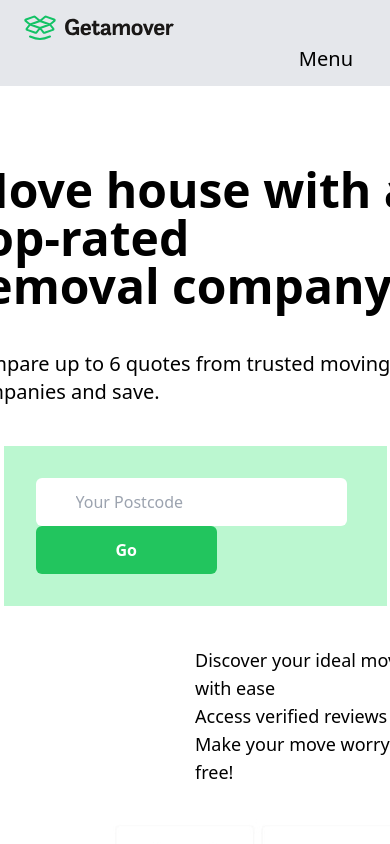
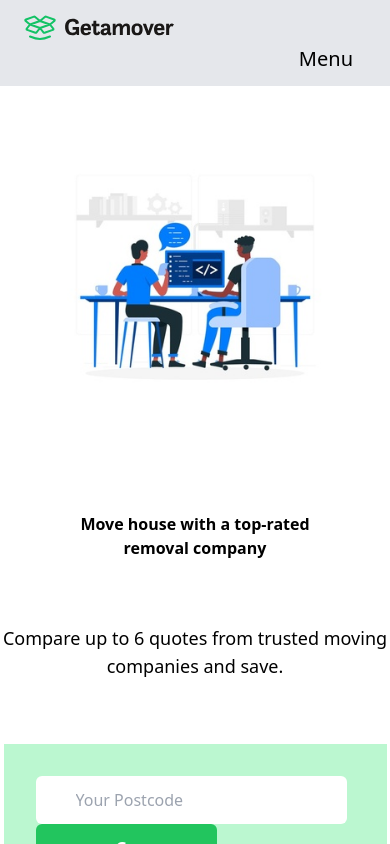
Before and after one commit to codewithahad01/getamover, a React (Create React App) app: page / in a window 390 px wide. Shown: the top 844 px of the page. Built offline with nearby package versions, Linux system fonts and the light colour scheme.

Commit message:
content section modified and responsive added

```diff
--- a/src/components/Content.js
+++ b/src/components/Content.js
@@ -1,14 +1,14 @@
 import React from "react";
 import image from '../assets/two.jpg'
-// import forwardBtn from '../assets/next.png'
-import checkIcom from '../assets/check.png'
 
 
 const Content = () => {
     return (
-        <div className=" mt-20 grid  place-content-center ">
-        <h1 className="text-5xl font-bold pb-10 ">Move house with a top-rated<br /> removal company</h1>
-        <p className="text-xl">Compare up to 6 quotes from trusted moving companies and save.</p>
+        <section className="relative">
+            <div className="container flex flex-col-reverse lg:flex-row items-center gap-12 mt-14 lg:mt-28">
+                <div className="flex flex-1 flex-col items-center lg:itmes-start">
+                <h1 className="font-bold pb-10 md:text-4 lg:text-5xl text-center lg:text-left mb-6">Move house with a top-rated<br /> removal company</h1>
+                <p className="text-lg text-center lg:text-left mb-6">Compare up to 6 quotes from trusted moving companies and save.</p>
                 <div className="bg-green-200 p-8 m-10 ">
                     <form action="#">
                         <input className="px-10 py-3 p-5 rounded-md outline-gray-500 mr-2" type='text'placeholder="Your Postcode" />
@@ -17,20 +17,22 @@ const Content = () => {
                         Go</button>
                     </form>
                     </div>
-            <ol className="text-lg grid grid-cols-2 ">
-                <img className="w-6" src={checkIcom} alt="check Icon"/>
-                <li> Discover your ideal mover with ease</li>
-                <img className="w-6" src={checkIcom} alt="check Icon"/>
-                <li> Access verified reviews</li>
-                <img className="w-6" src={checkIcom} alt="check Icon"/>
-                <li> Make your move worry-free!</li>
+                    <ol className="text-lg grid grid-cols-2">
+                        <li>Discover your ideal mover with ease</li>
+                        <li>Access verified reviews</li>
+                        <li>Make your move worry-free!</li>
                     </ol>
-
-        <div className="grid justify-items-end">
-            <img className=' pl-10' src={image} alt='logo2' />
+                </div>
+                <div className="flex justify-center flex-1 mb-10 md:mb-16 lg:mb-0 ">
+                    <img className='w-5/6 h-5/6 sm:w-3/4 sm:h-3/4 md:w/full md:h/full' src={image} alt='logo2' />
                 </div>
             </div>
+        </section>
     )
 }
 
 export default Content
+
+        // <div className="grid justify-items-end">
+        //
+        // </div>
--- a/src/components/Duties.js
+++ b/src/components/Duties.js
@@ -5,6 +5,7 @@ const Duties = () => {
         <div className="bg-cyan-50 ">
             <div className="grid grid-cols-1">
                 <p>How it works</p>
+                <p></p>
                 <h2>Get connected to moving companies that match your specifications</h2>
                 <p>Look forward to enjoy your new home and let us do the hefty work. Getamover will help you move, hassle-free.</p>
             </div>
@@ -21,7 +22,6 @@ const Duties = () => {
                     <h1>Choose your preferred mover</h1>
                     <p>Take the first step towards enjoying your new home.</p>
                 </div>
-
             </div>
         </div>
 
```
Lines whose indentation alone changed are shown as unchanged.
